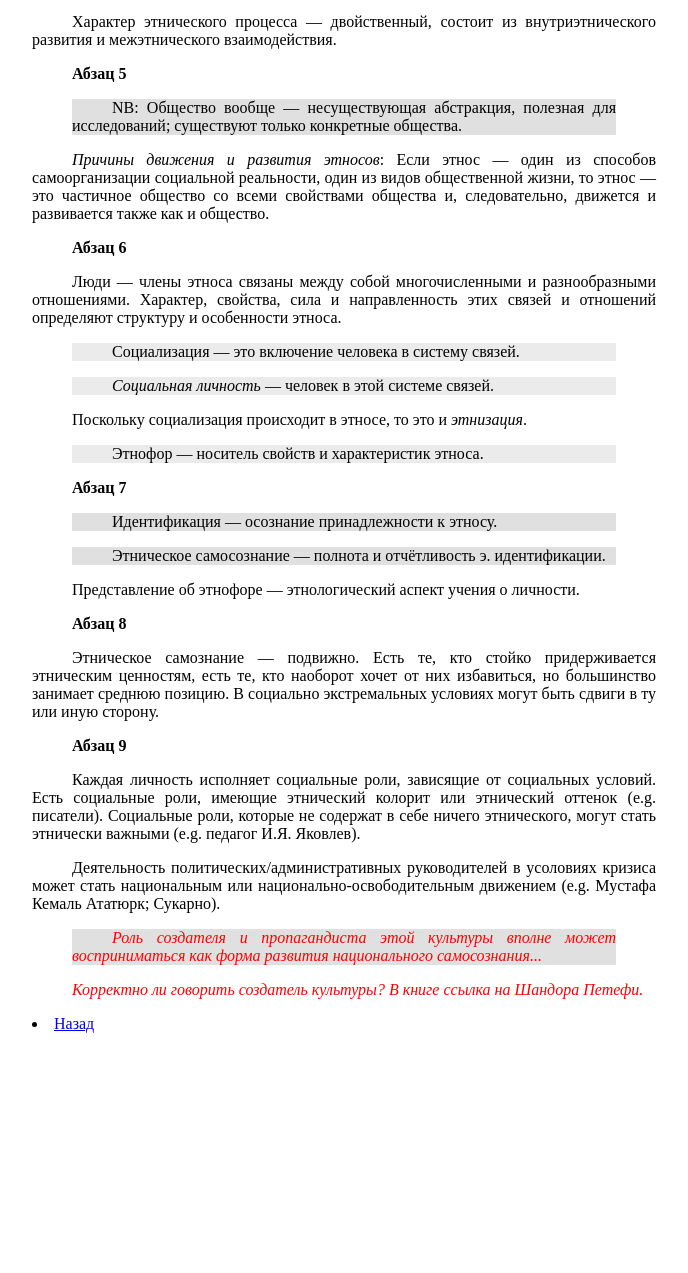
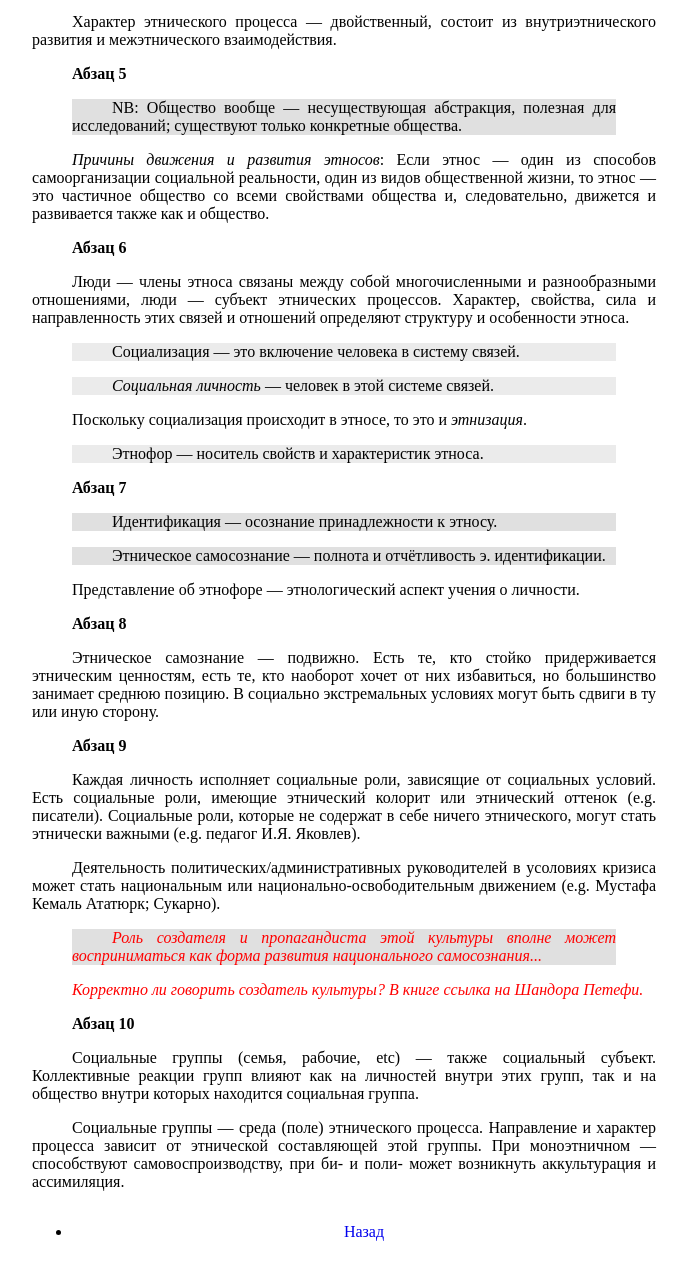
Before and after one commit to dragondangun/Etnology-basics, a plain HTML site: page docs/3.html in a window 1280 px wide. Shown: the part 1161-2434 px from the top of the page, without its empty margins (296-984 px from the left). Before the commit the page ends 2202 px from the top, so only its background shows below. Drawn offline with Linux system fonts and the light colour scheme.

Commit message:
s1ch2par1p10

```diff
--- a/docs/3.html
+++ b/docs/3.html
@@ -90,9 +90,10 @@ E.g. Этнос становится двуязычным.</p>
 развивается также как и общество.</p>
 <p><strong>Абзац 6</strong></p>
 <p>Люди — члены этноса связаны между собой многочисленными и
-разнообразными отношениями. Характер, свойства, сила и
-направленность этих связей и отношений определяют структуру
-и особенности этноса.</p>
+разнообразными отношениями, люди — субъект этнических
+процессов. Характер, свойства, сила и направленность этих
+связей и отношений определяют структуру и особенности
+этноса.</p>
 <div class="Def">
 <blockquote>
 <p>Социализация — это включение человека в систему связей.</p>
@@ -142,7 +143,17 @@ E.g. Этнос становится двуязычным.</p>
 </blockquote>
 <p>Корректно ли говорить создатель культуры? В книге ссылка
 на Шандора Петефи.</p>
-</div			<ul class="Nav">				<li class="Nav"><a href="2.html">Назад</a></li>
+</div>
+<p><strong>Абзац 10</strong></p>
+<p>Социальные группы (семья, рабочие, etc) — также социальный
+субъект. Коллективные реакции групп влияют как на личностей
+внутри этих групп, так и на общество внутри которых
+находится социальная группа.</p>
+<p>Социальные группы — среда (поле) этнического процесса.
+Направление и характер процесса зависит от этнической
+составляющей этой группы. При моноэтничном — способствуют
+самовоспроизводству, при би- и поли- может возникнуть
+аккультурация и ассимиляция.</p>			<ul class="Nav">				<li class="Nav"><a href="2.html">Назад</a></li>
 
 			</ul>
 		</div>
```
Also changed, not shown: Abstract.html (+14 -3 lines), 1 other file.
